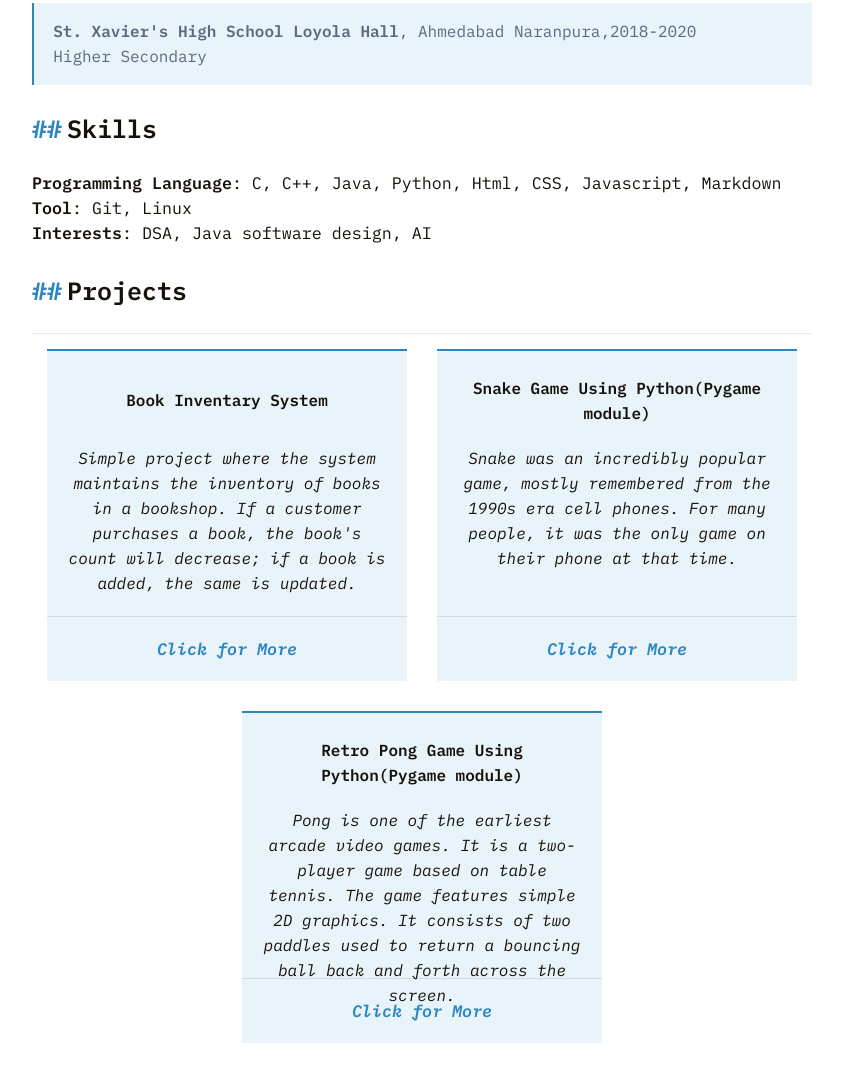
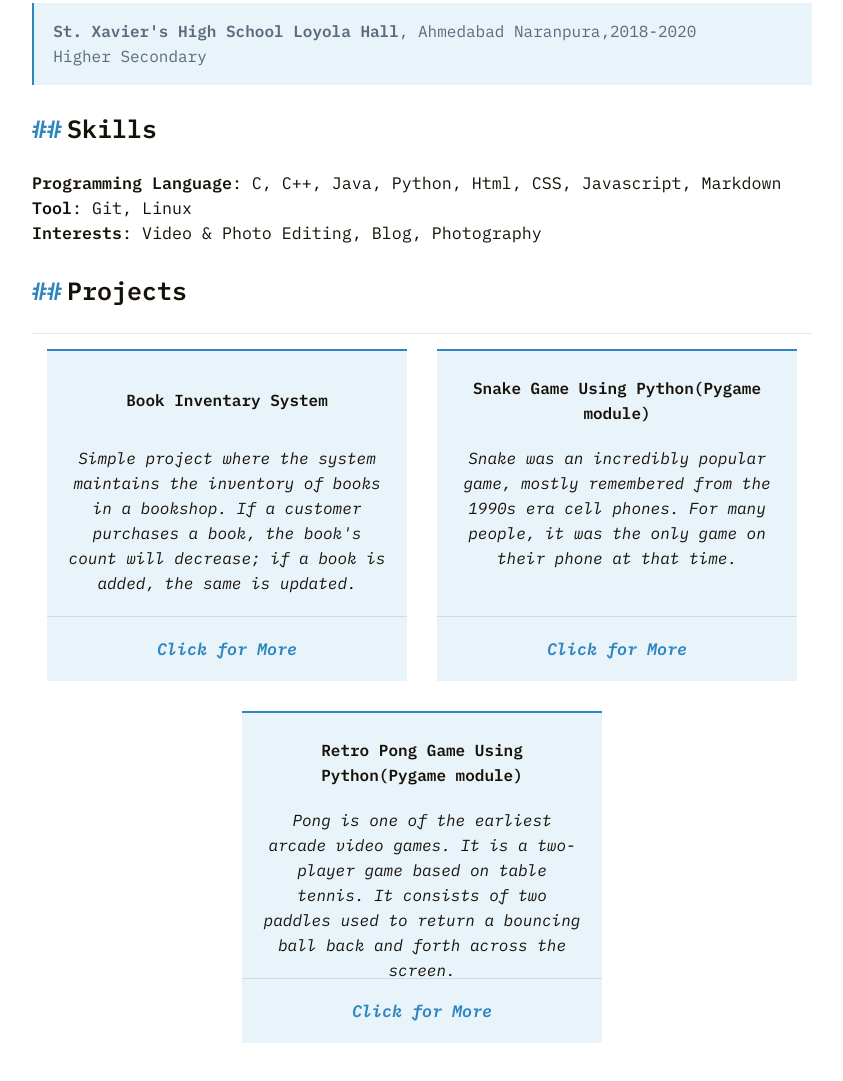
Before and after one commit to Nishu0/Nishu0.github.io, a plain HTML site: page about/index.html in a window 1280 px wide. Shown: the part 744-1825 px from the top of the page, without its empty margins (218-1061 px from the left). Drawn offline with Linux system fonts and the light colour scheme; a script that the page names is missing.

Commit message:
Update index.html

```diff
--- a/about/index.html
+++ b/about/index.html
@@ -216,7 +216,7 @@
 <blockquote>
 <p><strong>St. Xavier's High School Loyola Hall</strong>, Ahmedabad Naranpura,2018-2020<br>Higher Secondary</p>
 </blockquote>
-<h2 id="Skills"><a href="#Skills" class="headerlink" title="Skills"></a>Skills</h2><p><strong>Programming Language</strong>: C, C++, Java, Python, Html, CSS, Javascript, Markdown<br><strong>Tool</strong>: Git, Linux<br><strong>Interests</strong>: DSA, Java software design, AI</p>
+<h2 id="Skills"><a href="#Skills" class="headerlink" title="Skills"></a>Skills</h2><p><strong>Programming Language</strong>: C, C++, Java, Python, Html, CSS, Javascript, Markdown<br><strong>Tool</strong>: Git, Linux<br><strong>Interests</strong>: Video & Photo Editing, Blog, Photography</p>
 
 <h2 id="Projects"><a href="#Projects" class="headerlink" title="Projects"></a>Projects</h2>
         </section>
@@ -248,7 +248,7 @@
         <div class="title">
             Retro Pong Game Using Python(Pygame module)
         </div>
-        <div class="text"> Pong is one of the earliest arcade video games. It is a two-player game based on table tennis. The game features simple 2D graphics. It consists of two paddles used to return a bouncing ball back and forth across the screen.
+        <div class="text"> Pong is one of the earliest arcade video games. It is a two-player game based on table tennis. It consists of two paddles used to return a bouncing ball back and forth across the screen.
         </div>
         <div class="link"><a class="link2" href="/......./">Click for More</a></div>
     </div>
```
